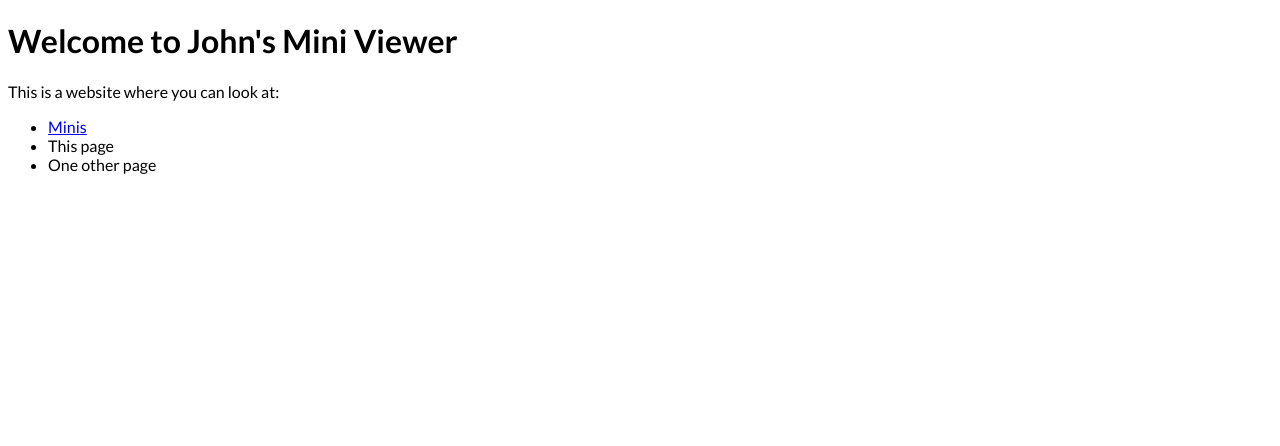
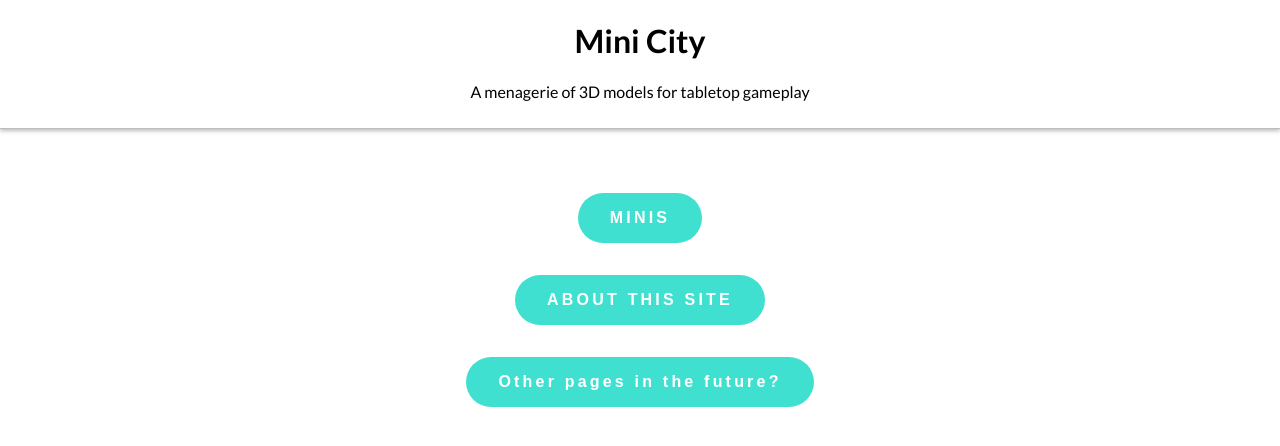
Before and after one commit to hitboxr/mini-viewer-frontend, a SvelteKit app: page / in a window 1280 px wide. Shown: the top 446 px of the page. Built offline with nearby package versions, Linux system fonts and the light colour scheme.

Commit message:
basic styling and +layout wrappers

```diff
--- a/src/app.html
+++ b/src/app.html
@@ -6,7 +6,7 @@
 		<meta name="viewport" content="width=device-width" />
 		%sveltekit.head%
 	</head>
-	<body>
+	<body style="margin: 0; padding: 0;">
 		<div>%sveltekit.body%</div>
 	</body>
 </html>
--- /dev/null
+++ b/src/components/UI/Button.svelte
@@ -0,0 +1,19 @@
+<style>
+    button {
+        background-color: turquoise;
+        border: none;
+        border-radius: 2rem;
+        color: white;
+        padding: 1rem 2rem;
+        text-align: center;
+        text-decoration: none;
+        display: inline-block;
+        font-size: 1rem;
+        font-weight: 700;
+        letter-spacing: 0.2rem;
+    }
+</style>
+
+<button>
+    <slot />
+</button>
--- a/src/routes/+layout.svelte
+++ b/src/routes/+layout.svelte
@@ -3,6 +3,9 @@
 
     .wrapper {
         font-family: 'Lato', sans-serif;
+        padding: 0;
+        margin: 0;
+        max-width: 100%;
     }
 </style>
 
--- a/src/routes/+page.svelte
+++ b/src/routes/+page.svelte
@@ -1,15 +1,63 @@
 <script>
-    let pageName = "John's Mini Viewer"
+    import Button from "../components/UI/Button.svelte";
 </script>
 
 <style>
+    header, main {
+        display: flex;
+        flex-wrap: wrap;
+        justify-content: center;
+        max-width: 100%;
+    }
 
+    header > *, main > * {
+        text-align: center;
+        flex-grow: 1;
+        width: 100%;
+    }
+
+    header {
+        padding-bottom: 0.7rem;
+        border-bottom: 1px rgb(189, 189, 189) solid;
+        box-shadow: 0 2px 4px 0 rgb(189, 189, 189);
+    }
+
+    header > p {
+        margin-top: 0;
+    }
+
+    main {
+        margin: 4rem auto;
+    }
+
+    ul {
+        width: auto;
+        list-style: none;
+        margin: 0;
+        padding: 0;
+    }
+
+    li {
+        flex-basis: 0;
+        flex-grow: 1;
+        padding-bottom: 2rem;
+    }
+
+    a {
+        color: inherit;
+        text-decoration: none;
+        text-transform: uppercase;
+    }
 </style>
 
-<h1>Welcome to {pageName}</h1>
-<p>This is a website where you can look at:</p>
-<ul>
-    <li><a href="/site/minis">Minis</a></li>
-    <li>This page</li>
-    <li>One other page</li>
-</ul>
+<header>
+    <h1>Mini City</h1>
+    <p>A menagerie of 3D models for tabletop gameplay</p>
+</header>
+<main>
+    <ul>
+        <li><Button><a href="/site/minis">Minis</a></Button></li>
+        <li><Button><a href="/site/about">About this site</a></Button></li>
+        <li><Button>Other pages in the future?</Button></li>
+    </ul>
+</main>
```
Also changed, not shown: src/routes/site/+layout.svelte (+33 -3 lines), src/components/Minis/ItemPreviewCard.svelte (added).
